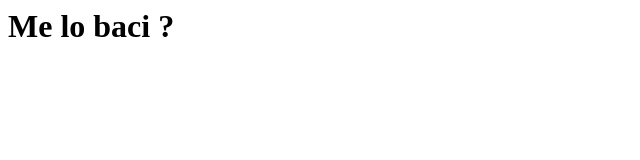
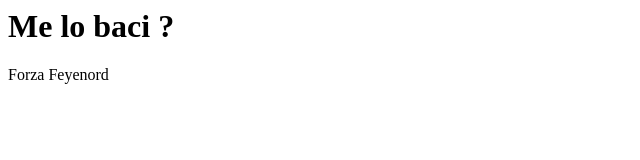
Before and after one commit to matteini/matteinitest, a plain HTML site: page index.html in a window 1280 px wide. Shown: the full height of the page, 0-640 px from the left. Drawn offline with Linux system fonts and the light colour scheme.

Commit message:
Update index.html

```diff
--- a/index.html
+++ b/index.html
@@ -1 +1,2 @@
 <h1>Me lo baci ?</h1>
+<p>Forza Feyenord</p>
```
